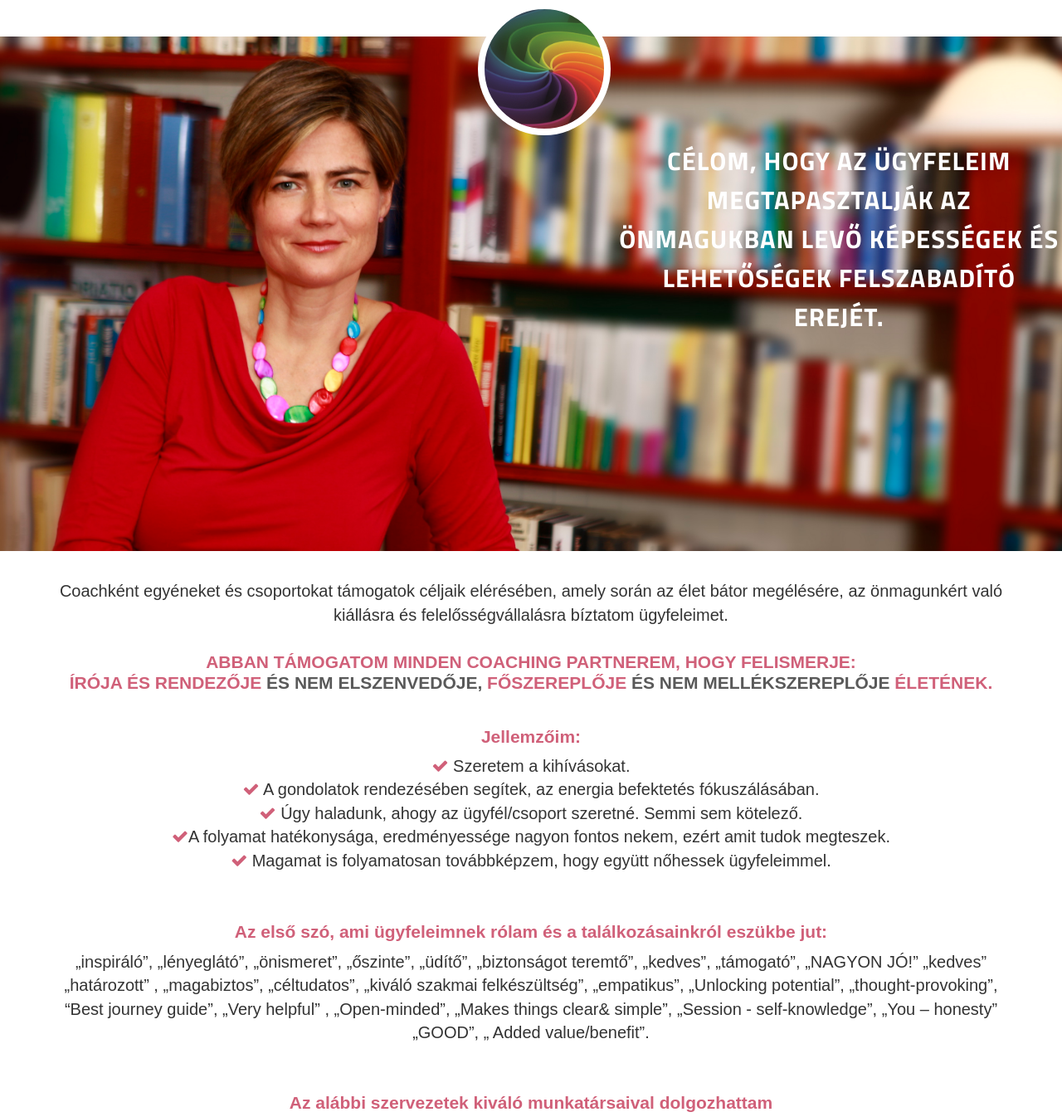
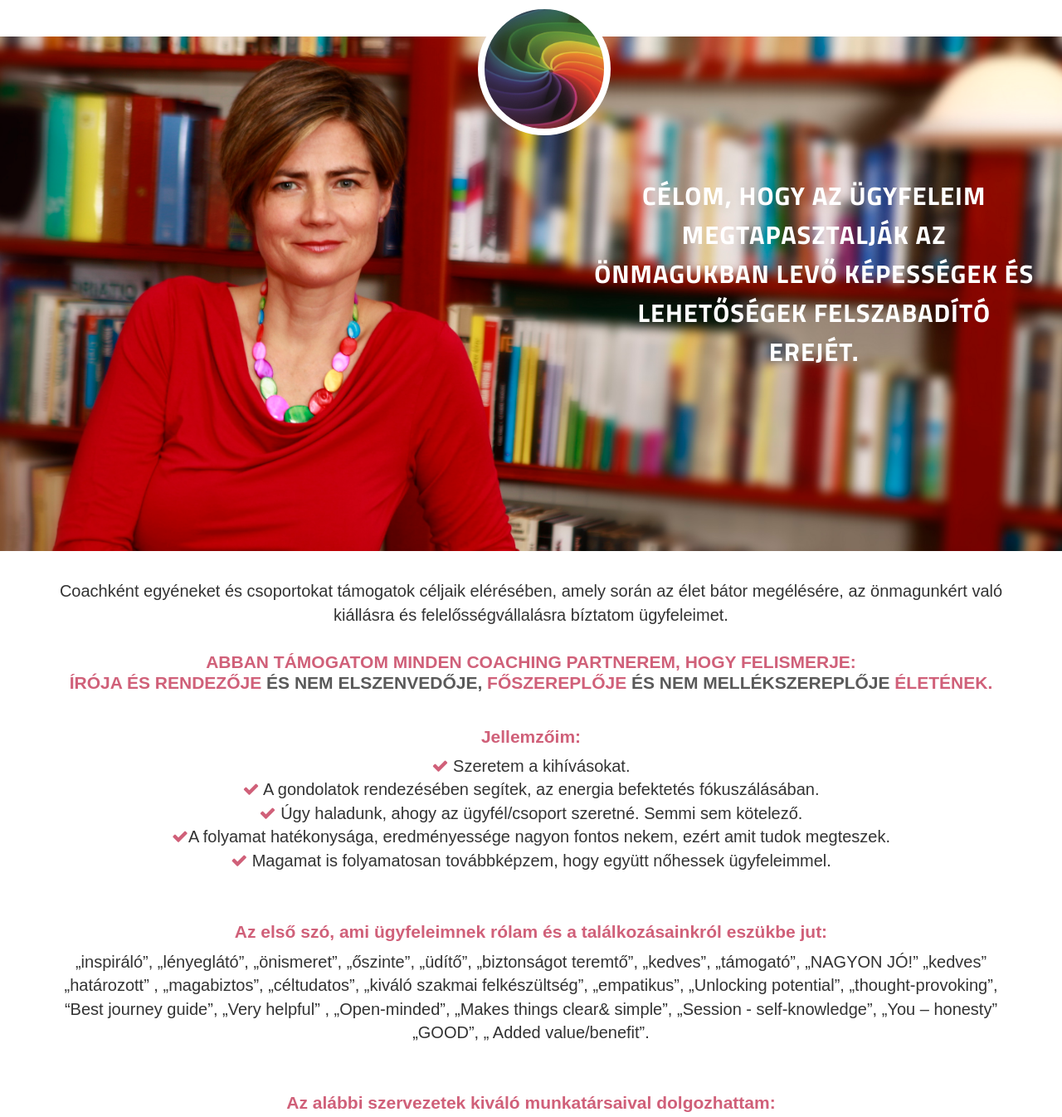
Before and after one commit to pianove/pekoevahu, a plain HTML site: page index.html in a window 1280 px wide. Shown: the part 34-1380 px from the top of the page at 83% size. Drawn offline with Linux system fonts and the light colour scheme.

Commit message:
fix typo
fix typo

```diff
--- a/css/style.css
+++ b/css/style.css
@@ -383,7 +383,7 @@ h2{
 .image-title{
 	float:right;
 	width:42%;
-     margin: 9em 0 0 0em;
+     margin: 12em 30px 0px 0em;
     padding: 0;
 }
 #intro.container{
--- a/index.html
+++ b/index.html
@@ -124,7 +124,7 @@ License URL: http://creativecommons.org/licenses/by/3.0/
     </div>
 </div>
 <div class="intro">
-        <h4 class="title-color">Az alábbi szervezetek kiváló munkatársaival dolgozhattam</h4>
+        <h4 class="title-color">Az alábbi szervezetek kiváló munkatársaival dolgozhattam:</h4>
         <div class="company-logos"></div>
 
 </div>
```
